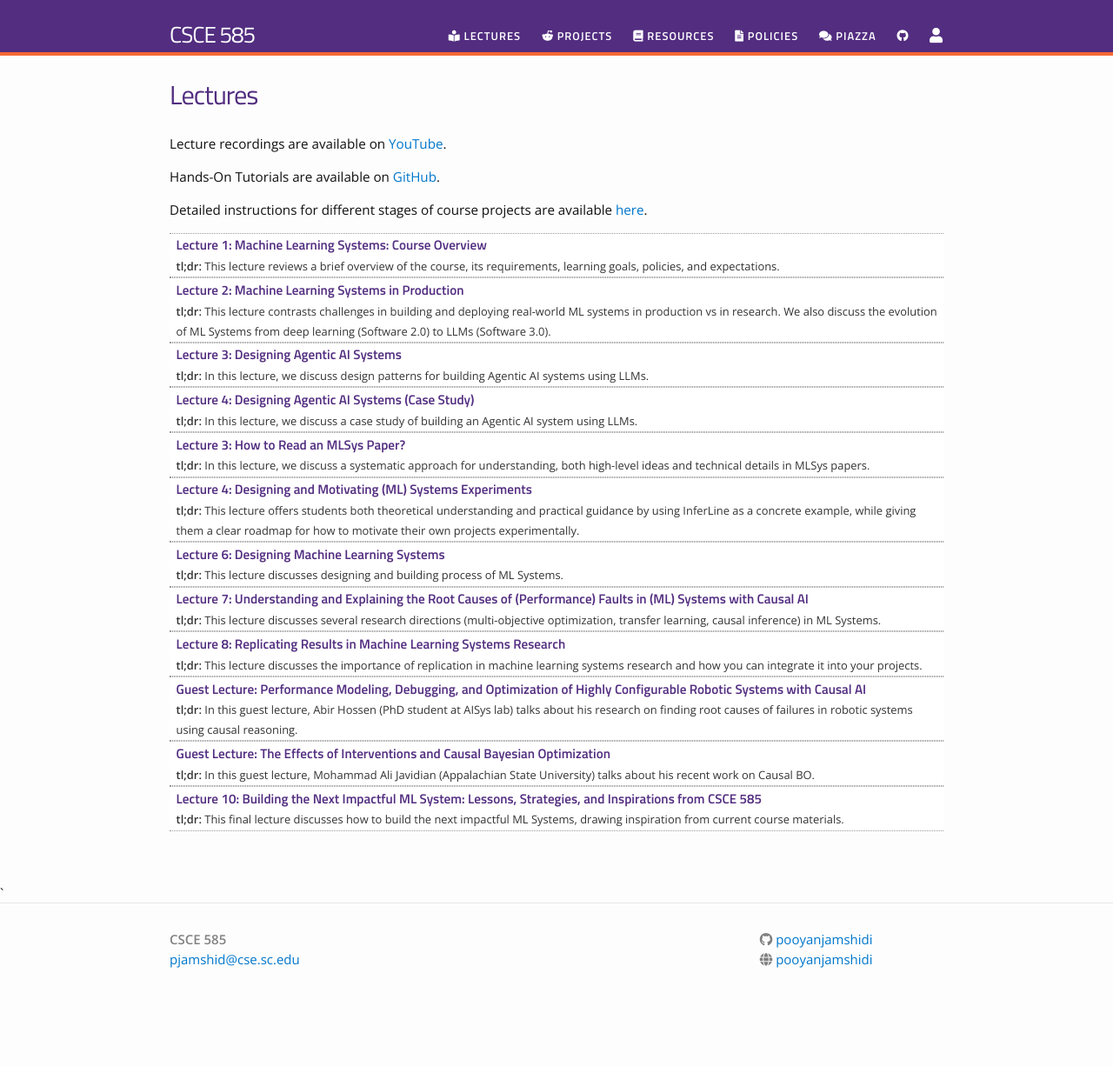
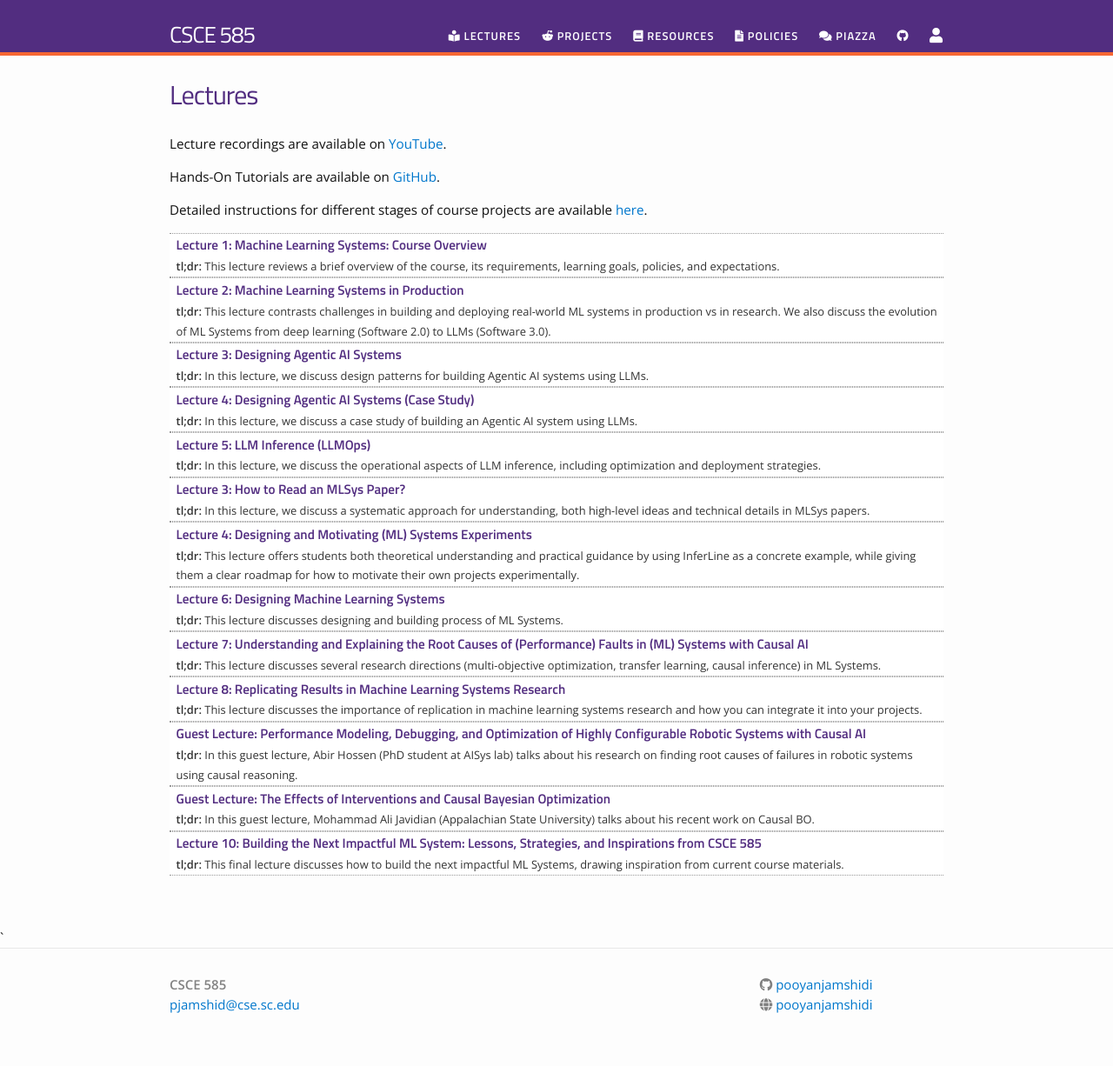
Before and after one commit to pooyanjamshidi/mls, a Jekyll site: the page built from lectures.md, in a window 1280 px wide. Shown: the whole page at 87% size. Built offline with Jekyll 4.4.1, drawn with Linux system fonts in a browser that asks for light colours; nearby versions of some CDN libraries; before the commit the page ends 1174 px from its top, so only the background shows below that.

Commit message:
added lecture 5

```diff
--- a/_data/lectures.yml
+++ b/_data/lectures.yml
@@ -22,6 +22,11 @@
   filename: csce585_2025_04_slides_designing_llm_systems_case_study
   dirname: lectures
   tldr: "In this lecture, we discuss a case study of building an Agentic AI system using LLMs."
+
+- title: "Lecture 5: LLM Inference (LLMOps)"
+  filename: csce585_2025_05_slides_llm_inference
+  dirname: lectures
+  tldr: "In this lecture, we discuss the operational aspects of LLM inference, including optimization and deployment strategies."
 
 - title: "Lecture 3: How to Read an MLSys Paper?"
   filename: csce585_2024_03_slides_mlsys_how-to-read-mlsys-papers
```
Also changed, not shown: 1 other file.
